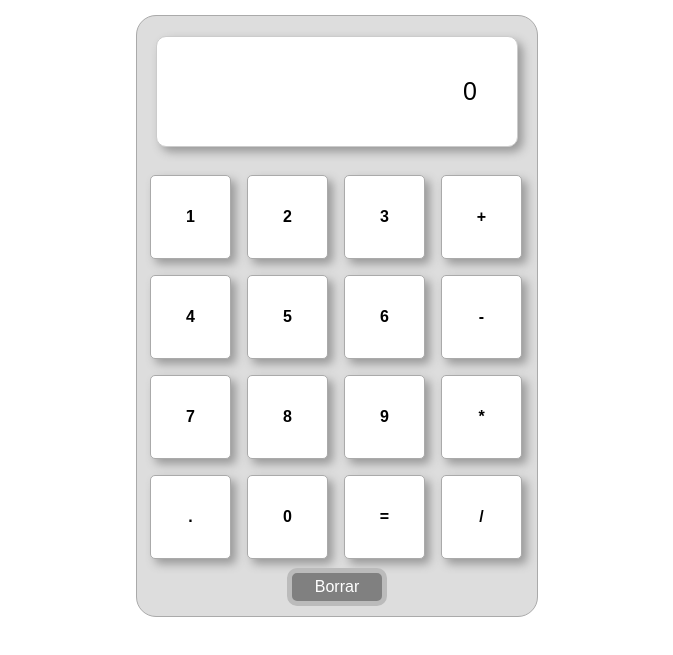
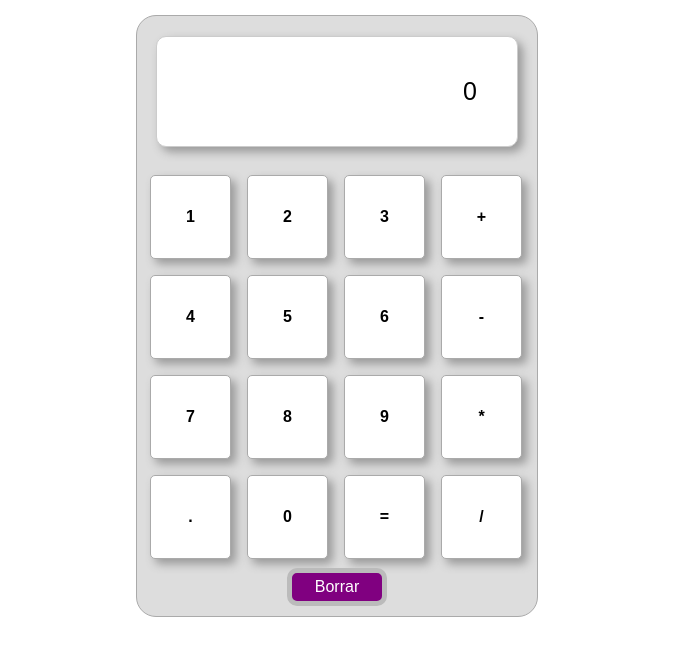
Before and after one commit to cdgutierrez456/Calculadora, a plain HTML site: page index.html in a window 1280 px wide. In both pictures the pointer is over the element "Borrar". Shown: the part 95-750 px from the top of the page, without its empty margins (303-976 px from the left). Drawn offline with Linux system fonts and the light colour scheme.

Commit message:
Estilizacion boton Borrar

```diff
--- a/style.css
+++ b/style.css
@@ -85,3 +85,11 @@ center {
     cursor: pointer;
     text-align: center;
 }
+
+.borrar:hover {
+    background: purple;
+}
+
+.borrar:active {
+    background: rgb(7, 117, 117);
+}
```
